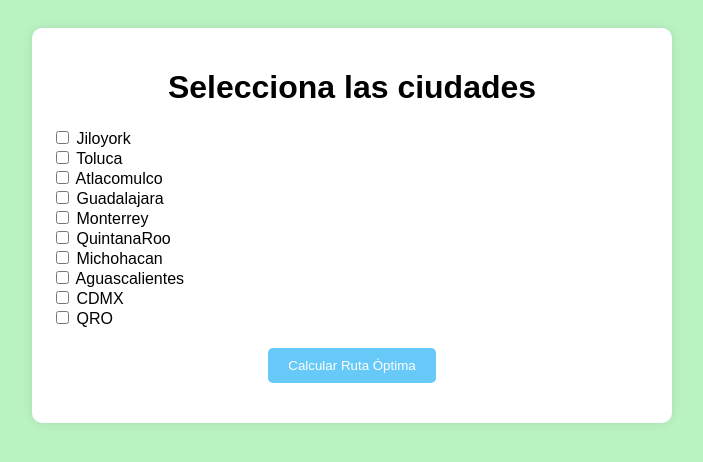
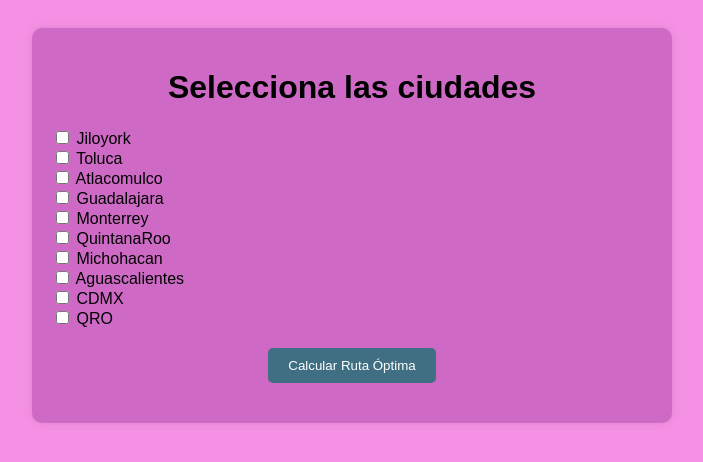
Before and after one commit to DianaGiselleVilchisSanchez/api_Hill_Climning, a Flask app: page / in a window 1280 px wide. Shown: the top 462 px of the page, without its empty margins (288-991 px from the left). Run offline with Flask 3, Linux system fonts and the light colour scheme.

```diff
--- a/static/style.css
+++ b/static/style.css
@@ -1,11 +1,11 @@
 body {
     font-family: Arial, sans-serif;
-    background: #baf3c2;
+    background: #f591e4;
     padding: 20px;
 }
 
 .container {
-    background: white;
+    background: rgb(206, 106, 197);
     padding: 20px;
     border-radius: 10px;
     max-width: 600px;
@@ -22,7 +22,7 @@ h1, h2, h3 {
 }
 
 button {
-    background: #66c9f7;
+    background: #406e83;
     color: white;
     border: none;
     padding: 10px 20px;
```
